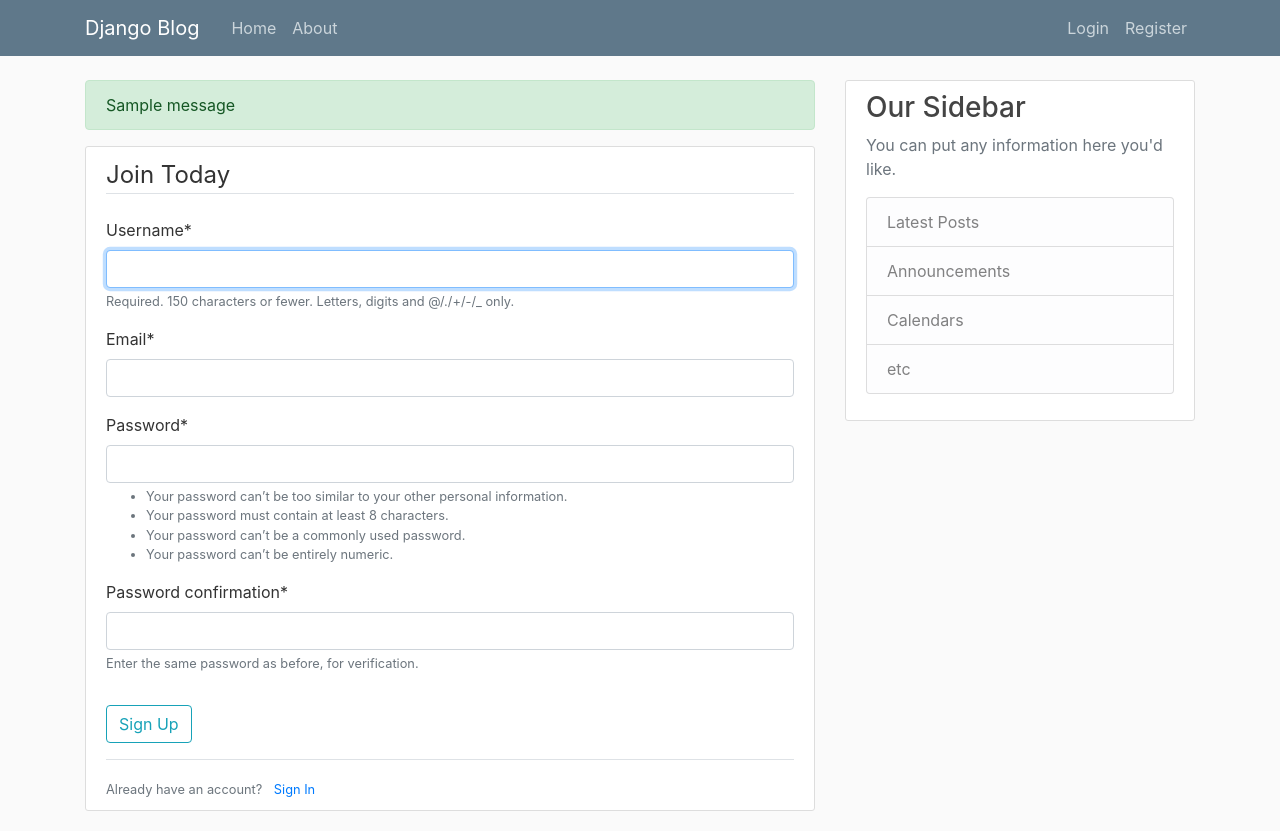
After one commit to EricMTodd/django_blog, a Django app: page /register/ in a window 1280 px wide. The commit adds this page. Run offline with Django 3.2, Linux system fonts and the light colour scheme; one stand-in notice (Sample message) is shown; some libraries are stand-ins or nearby versions.

Commit message:
end of video #6

```diff
--- a/django_project/blog/templates/blog/base.html
+++ b/django_project/blog/templates/blog/base.html
@@ -59,6 +59,13 @@
     <main role="main" class="container">
         <div class="row">
           <div class="col-md-8">
+          {% if messages %}
+            {% for message in messages %}
+              <div class="alert alert-{{ message.tags }}">
+                {{ message }}
+              </div>
+            {% endfor %}
+          {% endif %}
             {% block content %}{% endblock %}
           </div>
           <div class="col-md-4">
--- a/django_project/django_project/settings.py
+++ b/django_project/django_project/settings.py
@@ -33,6 +33,7 @@ ALLOWED_HOSTS = []
 INSTALLED_APPS = [
     'blog.apps.BlogConfig',
     'users.apps.UsersConfig',
+    'crispy_forms',
     'django.contrib.admin',
     'django.contrib.auth',
     'django.contrib.contenttypes',
@@ -120,3 +121,5 @@ USE_TZ = True
 # https://docs.djangoproject.com/en/2.1/howto/static-files/
 
 STATIC_URL = '/static/'
+
+CRISPY_TEMPLATE_PACK = 'bootstrap4'
--- a/django_project/django_project/urls.py
+++ b/django_project/django_project/urls.py
@@ -1,22 +1,9 @@
-"""django_project URL Configuration
-
-The `urlpatterns` list routes URLs to views. For more information please see:
-    https://docs.djangoproject.com/en/2.1/topics/http/urls/
-Examples:
-Function views
-    1. Add an import:  from my_app import views
-    2. Add a URL to urlpatterns:  path('', views.home, name='home')
-Class-based views
-    1. Add an import:  from other_app.views import Home
-    2. Add a URL to urlpatterns:  path('', Home.as_view(), name='home')
-Including another URLconf
-    1. Import the include() function: from django.urls import include, path
-    2. Add a URL to urlpatterns:  path('blog/', include('blog.urls'))
-"""
 from django.contrib import admin
 from django.urls import path, include
+from users import views as user_views
 
 urlpatterns = [
     path('admin/', admin.site.urls),
+    path('register/', user_views.register, name='register'),
     path('', include('blog.urls')),
 ]
--- /dev/null
+++ b/django_project/users/forms.py
@@ -0,0 +1,11 @@
+from django import forms
+from django.contrib.auth.models import User
+from django.contrib.auth.forms import UserCreationForm
+
+
+class UserRegisterForm(UserCreationForm):
+    email = forms.EmailField()
+
+    class Meta:
+        model = User
+        fields = ['username', 'email', 'password1', 'password2']
--- /dev/null
+++ b/django_project/users/templates/users/register.html
@@ -0,0 +1,21 @@
+{% extends "blog/base.html" %}
+{% load crispy_forms_tags %}
+{% block content %}
+    <div class="content-section">
+        <form method="POST">
+            {% csrf_token %}
+            <fieldset class="form-group">
+                <legend class="border-bottom mb-4">Join Today</legend>
+                {{ form|crispy }}
+            </fieldset>
+            <div class="form-group">
+                <button class="btn btn-outline-info" type="submit">Sign Up</button>
+            </div>
+        </form>
+        <div class="border-top pt-3">
+            <small class="text-muted">
+            Already have an account? <a class="ml-2" href="#">Sign In</a>
+            </small>
+        </div>
+    </div>
+{% endblock content %}
--- a/django_project/users/views.py
+++ b/django_project/users/views.py
@@ -1,4 +1,16 @@
-from django.shortcuts import render
+from django.shortcuts import render, redirect
+from django.contrib import messages
+from .forms import UserRegisterForm
 
 
 def register(request):
+    if request.method == 'POST':
+        form = UserRegisterForm(request.POST)
+        if form.is_valid():
+            form.save()
+            username = form.cleaned_data.get('username')
+            messages.success(request, f'Account created for {username}!')
+            return redirect('blog-home')
+    else:
+        form = UserRegisterForm()
+    return render(request, 'users/register.html', {'form': form})
```
Also changed, not shown: django_project/db.sqlite3.
